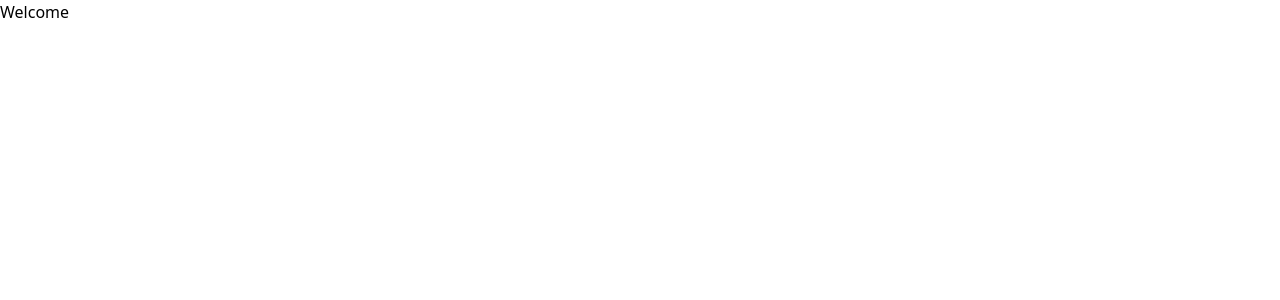
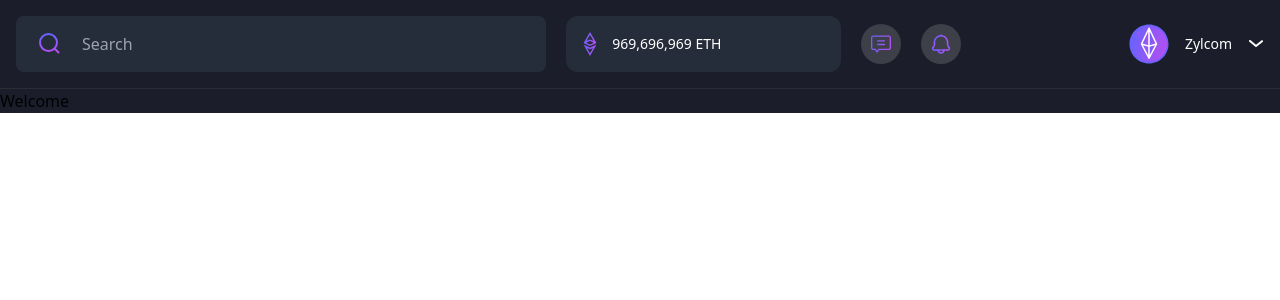
Before and after one commit to zylcom/nft-marketplace, a React (Create React App) app: page / in a window 1280 px wide. Shown: the top 300 px of the page. Built offline with nearby package versions, Linux system fonts and the light colour scheme.

Commit message:
add navbar component to app component

```diff
--- a/src/App.js
+++ b/src/App.js
@@ -1,8 +1,10 @@
 import { Outlet } from "react-router-dom";
+import { Navbar } from "./components";
 
 function App() {
   return (
-    <div>
+    <div className="bg-dark-gun-metal">
+      <Navbar />
       <h1>Welcome </h1>
       <Outlet />
     </div>
```
